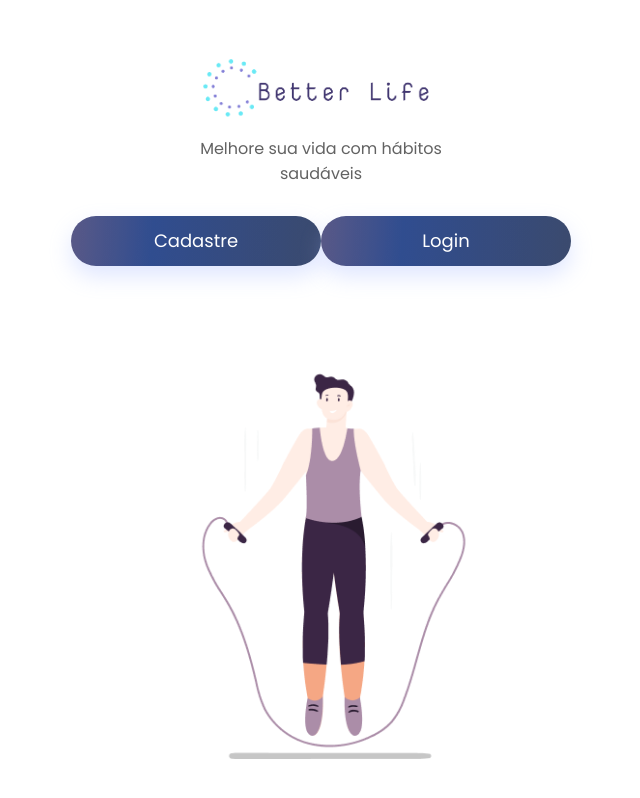
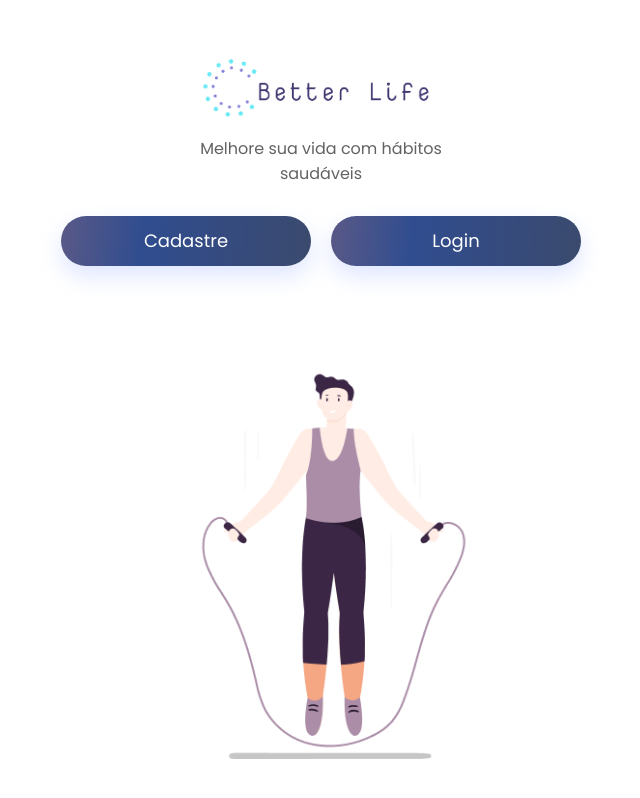
Before and after one commit to ManoelaCunha/better-life-app, a React (Create React App) app: page / in a window 1280 px wide. Shown: the whole page, without its empty margins (319-959 px from the left). Built offline with nearby package versions, Linux system fonts and the light colour scheme.

Commit message:
fix(pages/homepage): The distance between the buttons has been adjusted

```diff
--- a/src/pages/Homepage/index.js
+++ b/src/pages/Homepage/index.js
@@ -7,7 +7,7 @@ import { useHistory } from "react-router";
 const Homepage = ({ authenticated }) => {
   const history = useHistory();
   const handleNavigation = (path) => {
-    // redirecionamento
+    // navegação
   }
   if (authenticated) {
     // Lógica para autenticar
--- a/src/pages/Homepage/style.js
+++ b/src/pages/Homepage/style.js
@@ -1,5 +1,4 @@
 import styled from "styled-components";
-import ImgHome from "../../assets/img/Vector.png";
 
 export const Container = styled.div`
   display: flex;
@@ -25,7 +24,7 @@ export const Content = styled.div`
     font-size: 16px;
     color: #3b3b3b;
     width: 250px;
-    margin-bottom: 10px ;
+    margin-bottom: 10px;
     opacity: 0.8;
   }
   div {
@@ -38,8 +37,8 @@ export const Content = styled.div`
       flex-direction: row;
       margin-top: 10px;
     }
-    button + button {
-      margin-right: 1.5rem;
+    button {
+      margin: 0 10px;
     }
     span {
       margin-bottom: 2rem;
```
